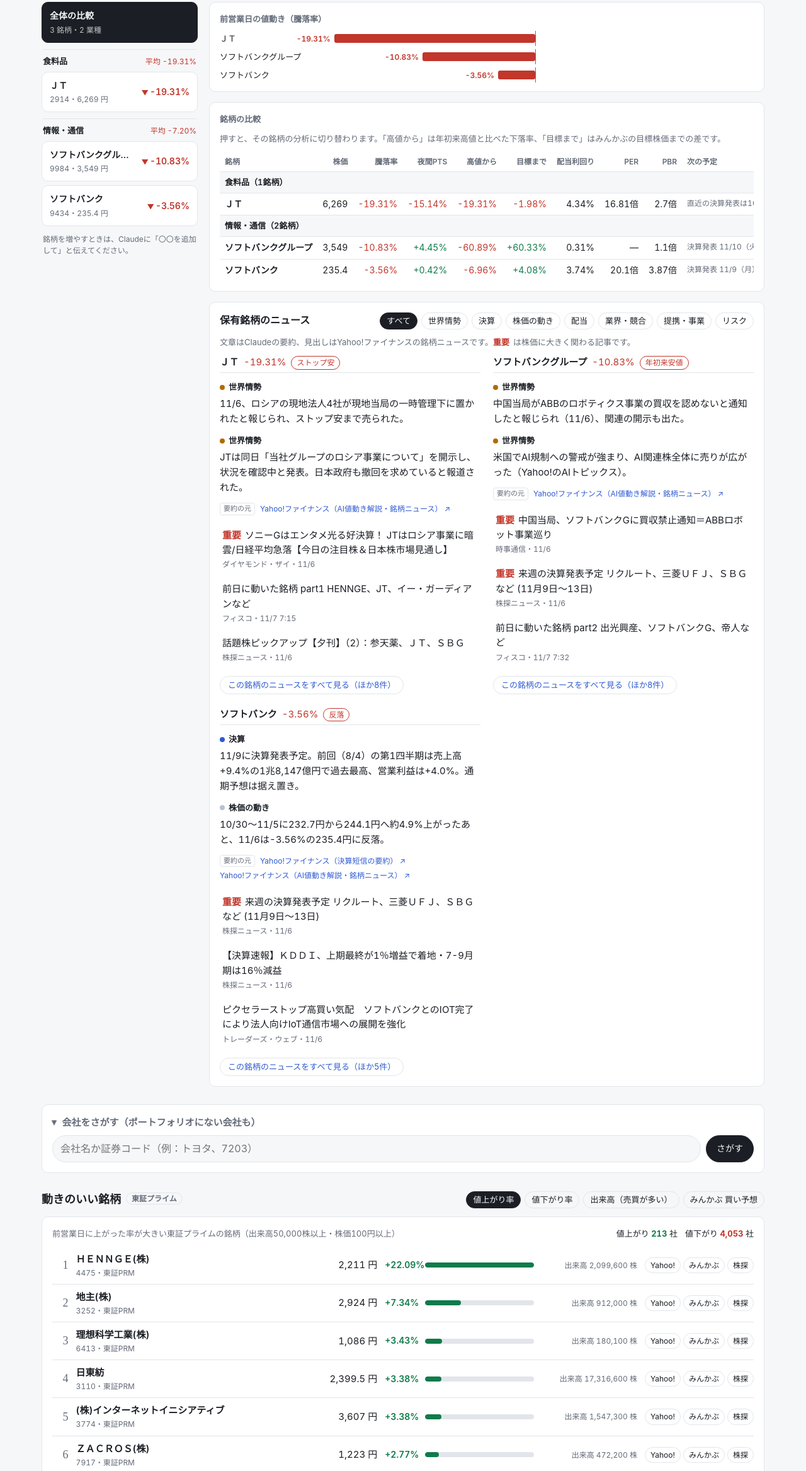
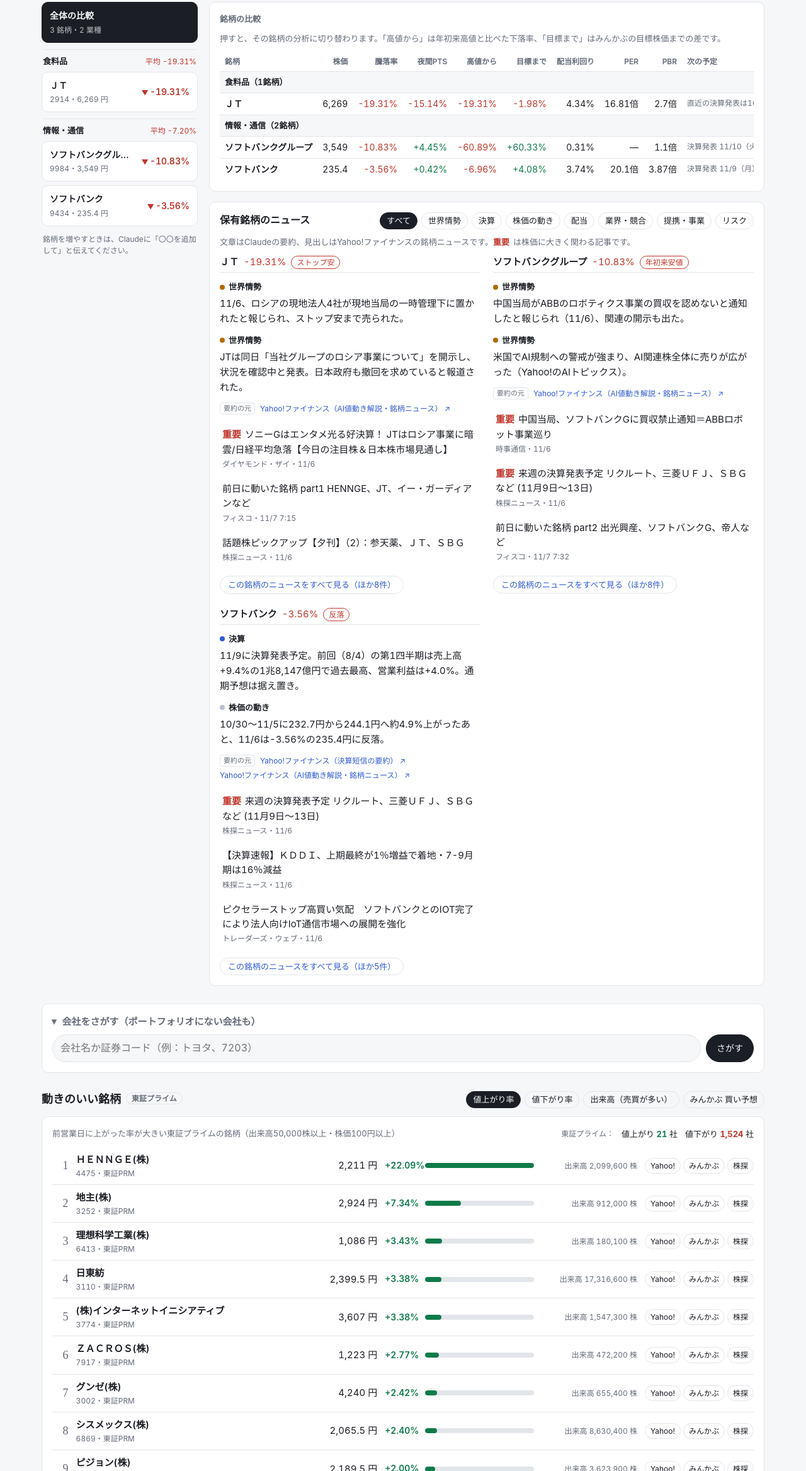
Before and after one commit to fellowskumazaki-bot/market, a plain HTML site: page index.html in a window 1280 px wide. Shown: the part 465-2800 px from the top of the page at 63% size. Drawn offline with Linux system fonts and the light colour scheme.

Commit message:
プライムの騰落社数・グラフの出し分け・予定14日・はみ出す表の修正・世界指数の時刻

```diff
--- a/data/market.json
+++ b/data/market.json
@@ -324,11 +324,15 @@
  "breadth": [
   {
    "side": "値上がり",
-   "companies": 213
+   "companies": 21,
+   "market": "東証プライム",
+   "url": "https://finance.yahoo.co.jp/stocks/ranking/up?market=tokyo1"
   },
   {
    "side": "値下がり",
-   "companies": 4053
+   "companies": 1524,
+   "market": "東証プライム",
+   "url": "https://finance.yahoo.co.jp/stocks/ranking/down?market=tokyo1"
   }
  ],
  "topics": [
--- a/index.html
+++ b/index.html
@@ -334,6 +334,13 @@
   .mv-meta { display: flex; flex-wrap: wrap; justify-content: space-between; gap: 4px 16px; align-items: baseline; }
   .mv-meta .breadth { font-size: 13px; gap: 12px; }
 
+  .breadth-mk { font-size: 12px; color: var(--muted); }
+  .breadth-mk.is-all { color: var(--warn); }
+  .breadth-item { text-decoration: none; color: var(--fg); }
+  .cell-sub { display: none; font-size: 11px; color: var(--muted); font-weight: 400; }
+  #funds-table td { white-space: normal; }
+  #funds-table td.r { white-space: nowrap; }
+  #sched-more { margin-top: 8px; }
   /* ---- 予定 ---- */
   .sched { list-style: none; margin: 0; padding: 0; display: grid; gap: 6px; }
   .sched li { display: grid; grid-template-columns: 5.5rem minmax(0, 1fr) auto; gap: 10px; align-items: center; padding: 8px 10px; border-radius: 8px; }
@@ -353,6 +360,7 @@
     .cmp-table { display: none; }
     .cmp-cards { display: grid; }
     .hide-sm { display: none; }
+    .cell-sub { display: block; }
     .hold { grid-template-columns: repeat(2, minmax(0, 1fr)); }
     .tot { grid-template-columns: repeat(3, minmax(0, 1fr)); gap: 6px; }
     .tot b { font-size: 17px; line-height: 1.3; }
@@ -461,7 +469,7 @@
 
   <section class="section anchor" id="schedule">
     <h2>今後の予定</h2>
-    <div class="card"><ul class="sched" id="events"></ul></div>
+    <div class="card"><p class="note" id="sched-note">今日から14日以内の予定です。保有銘柄の予定は日付に関係なく表示します。</p><ul class="sched" id="events"></ul></div>
   </section>
 
   <section class="section anchor" id="funds">
@@ -521,6 +529,10 @@
   try { state.tab = localStorage.getItem('mk-tab') || 'an'; } catch (e) {}
   // ---- 設定：動きのいい銘柄の絞り込み条件（ここだけ変えれば全体に反映） ----
   var MOVER_FILTER = { minVolume: 50000, minPrice: 100, show: 10 };
+  // ポートフォリオの「前営業日の値動き」グラフは、この数以上の銘柄があるときだけ出す
+  var MOVES_CHART_MIN = 5;
+  // 「今後の予定」で最初に見せる日数（保有銘柄の予定はこれより先でも表示）
+  var SCHEDULE_DAYS = 14;
 
   // ---- 保有の損益 ----
   function holding(r) {
@@ -582,9 +594,11 @@
       items.push({ d: d, text: shortName(r.name) + '：' + s.replace(/\s*予定$/, ''), mine: true, code: r.code });
     });
     items = items.filter(function (x) { return x.d >= today; }).sort(function (a, b) { return a.d - b.d; });
+    var hiddenN = 0;
     items.forEach(function (x) {
       var days = Math.round((x.d - today) / 86400000);
       var li = el('li', x.mine ? 'mine' : '');
+      if (days > SCHEDULE_DAYS && !x.mine) { li.hidden = true; li.setAttribute('data-later', '1'); hiddenN++; }
       li.appendChild(el('span', 'd', (x.d.getMonth() + 1) + '/' + x.d.getDate() + '（' + '日月火水木金土'.charAt(x.d.getDay()) + '）'));
       var t = el('span', ''); if (x.mine) t.appendChild(el('span', 'tag-mine', '保有')); t.appendChild(document.createTextNode(x.text)); li.appendChild(t);
       li.appendChild(el('span', 'left' + (days <= 3 ? ' soon' : ''), days === 0 ? '今日' : 'あと' + days + '日'));
@@ -592,6 +606,12 @@
       ul.appendChild(li);
     });
     if (!items.length) ul.appendChild(el('li', '', 'これからの予定はありません。'));
+    var old = document.getElementById('sched-more'); if (old) old.remove();
+    if (hiddenN) {
+      var b = el('button', 'more-btn', SCHEDULE_DAYS + '日より先の予定を見る（' + hiddenN + '件）'); b.type = 'button'; b.id = 'sched-more';
+      b.addEventListener('click', function () { ul.querySelectorAll('[data-later]').forEach(function (li) { li.hidden = false; }); b.remove(); });
+      ul.parentNode.appendChild(b);
+    }
   }
 
   // ---- 先物：主要2市場 ----
@@ -765,6 +785,7 @@
         if (tt.n < list.length) c0.appendChild(el('p', 'note', '保有株数と取得単価が入っている銘柄だけを合計しています。'));
         box.appendChild(c0);
       }
+      if (list.length >= MOVES_CHART_MIN) {
       var c1 = card('前営業日の値動き（騰落率）');
       var maxAbs = Math.max.apply(null, list.map(function (r) { return Math.abs(r.pct || 0); }).concat([1]));
       var bars = el('div', 'divbars');
@@ -779,6 +800,7 @@
         ax.appendChild(s); ax.appendChild(t); row.appendChild(ax); bars.appendChild(row);
       });
       c1.appendChild(bars); box.appendChild(c1);
+      }
 
       var c2 = card('銘柄の比較');
       c2.appendChild(el('p', 'note', '押すと、その銘柄の分析に切り替わります。「高値から」は年初来高値と比べた下落率、「目標まで」はみんかぶの目標株価までの差です。'));
@@ -1018,6 +1040,7 @@
       cols.forEach(function (c) {
         var v = row[c.f];
         var td = el('td', (c.r ? 'r ' : '') + (c.dim ? 'dim ' : '') + (c.hs ? 'hide-sm' : ''), c.fmt ? c.fmt(v, row) : (v === null || v === undefined ? '—' : String(v)));
+        if (c.sub && row[c.sub]) td.appendChild(el('span', 'cell-sub', String(row[c.sub]).replace(/\s*終値$/, '終値').replace(/^(\d{2}\/\d{2})\s+/, '$1 ')));
         if (c.tone) tone(td, v);
         r.appendChild(td);
       });
@@ -1181,8 +1204,8 @@
 
   function renderFutures(m) {
     var rows = m.futures || [];
-    table('fut-table', [{ label: '市場', f: 'name' }, { label: '価格', f: 'price', r: 1, fmt: num }, { label: '前日比', f: 'change', r: 1, fmt: sgn, tone: 1 },
-      { label: '騰落率', f: 'pct', r: 1, fmt: pct, tone: 1 }, { label: '時刻', f: 'at', dim: 1 }], rows);
+    table('fut-table', [{ label: '市場', f: 'name' }, { label: '価格', f: 'price', r: 1, fmt: num, sub: 'at' }, { label: '前日比', f: 'change', r: 1, fmt: sgn, tone: 1, hs: 1 },
+      { label: '騰落率', f: 'pct', r: 1, fmt: pct, tone: 1 }, { label: '時刻', f: 'at', dim: 1, hs: 1 }], rows);
     var box = clear(document.getElementById('fut-chart'));
     if (!rows.length) return;
     var NS = 'http://www.w3.org/2000/svg';
@@ -1221,11 +1244,17 @@
   }
 
   function renderRest(m) {
-    table('world-table', [{ label: '銘柄', f: 'name' }, { label: '区分', f: 'group', dim: 1, hs: 1 }, { label: '値', f: 'value', r: 1, fmt: num },
+    table('world-table', [{ label: '銘柄', f: 'name' }, { label: '区分', f: 'group', dim: 1, hs: 1 }, { label: '値', f: 'value', r: 1, fmt: num, sub: 'at' },
       { label: '前日比', f: 'change', r: 1, fmt: sgn, tone: 1, hs: 1 }, { label: '騰落率', f: 'pct', r: 1, fmt: pct, tone: 1 },
       { label: '時刻', f: 'at', dim: 1, hs: 1 }, { label: '出典', f: 'site', dim: 1, hs: 1 }], m.indices || []);
     var br = clear(document.getElementById('breadth'));
-    (m.breadth || []).forEach(function (b) { var s = el('span', '', b.side + ' '); s.appendChild(tone(el('b', '', num(b.companies)), b.side === '値上がり' ? 1 : -1)); s.appendChild(document.createTextNode(' 社')); br.appendChild(s); });
+    var bmk = (m.breadth || []).map(function (b) { return b.market; }).filter(Boolean)[0];
+    if ((m.breadth || []).length) br.appendChild(el('span', 'breadth-mk' + (bmk ? '' : ' is-all'), bmk ? bmk + '：' : '全市場（東証プライム以外も含む）：'));
+    (m.breadth || []).forEach(function (b) {
+      var s = el(b.url ? 'a' : 'span', 'breadth-item', b.side + ' ');
+      if (b.url) { s.href = b.url; s.target = '_blank'; s.rel = 'noopener noreferrer'; }
+      s.appendChild(tone(el('b', '', num(b.companies)), b.side === '値上がり' ? 1 : -1)); s.appendChild(document.createTextNode(' 社')); br.appendChild(s);
+    });
     var tp = clear(document.getElementById('topics'));
     function titleEl(title, url) {
       if (!url) return el('span', '', title);
@@ -1248,8 +1277,8 @@
     var th = clear(document.getElementById('themes'));
     (m.themes || []).forEach(function (t) { var li = el('li'); li.appendChild(el('span', 'n', t.rank)); li.appendChild(document.createTextNode(t.name)); th.appendChild(li); });
     renderSchedule(m, state.watch);
-    table('funds-table', [{ label: 'ランキング', f: 'category', dim: 1 }, { label: '順位', f: 'rank', dim: 1 }, { label: 'ファンド', f: 'name' },
-      { label: '値', f: 'value', r: 1, fmt: function (v, row) { return row.unit === '%' ? pct(v) : num(v); } }, { label: '単位', f: 'unit', dim: 1 }], m.funds || []);
+    table('funds-table', [{ label: 'ランキング', f: 'category', dim: 1, hs: 1 }, { label: '順位', f: 'rank', dim: 1 }, { label: 'ファンド', f: 'name', sub: 'category' },
+      { label: '値', f: 'value', r: 1, fmt: function (v, row) { return row.unit === '%' ? pct(v) : num(v) + (row.unit ? ' ' + row.unit : ''); } }], m.funds || []);
   }
 
   // 動きのいい銘柄：各サイトのランキングから集めたもの
```
